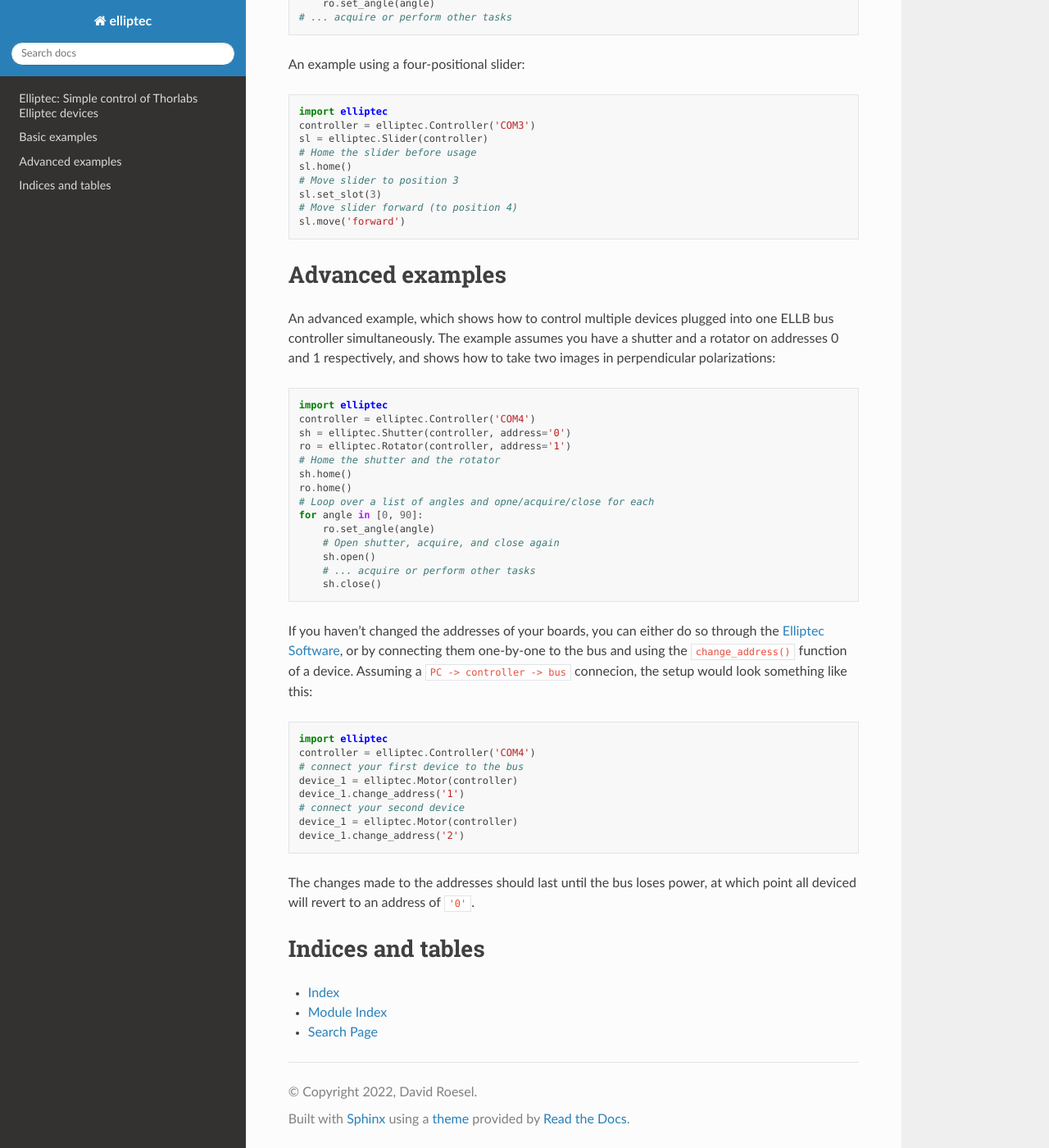
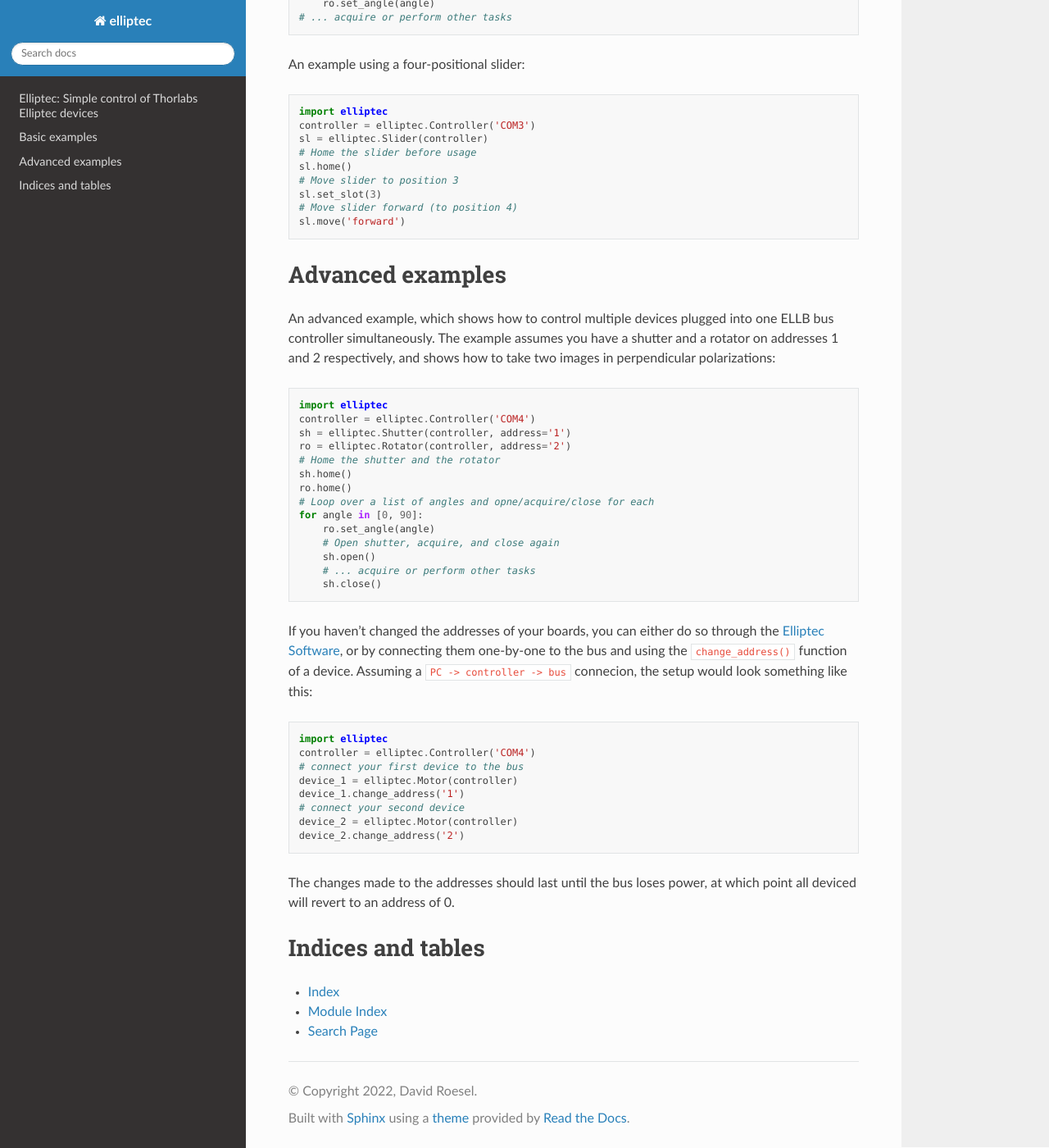
Before and after one commit to roesel/elliptec, a Sphinx documentation site: the page built from docs/source/index.rst, in a window 1280 px wide and 1400 px high, scrolled down 915 px. Shown: the whole window at 82% size. Built offline with Sphinx 7.4.7 and the Read the Docs theme 2.0.0, drawn with Linux system fonts in a browser that asks for light colours.

Commit message:
Docs update

```diff
--- a/docs/source/index.rst
+++ b/docs/source/index.rst
@@ -62,14 +62,14 @@ An example using a four-positional slider:
 Advanced examples
 =================
 
-An advanced example, which shows how to control multiple devices plugged into one ELLB bus controller simultaneously. The example assumes you have a shutter and a rotator on addresses 0 and 1 respectively, and shows how to take two images in perpendicular polarizations:
+An advanced example, which shows how to control multiple devices plugged into one ELLB bus controller simultaneously. The example assumes you have a shutter and a rotator on addresses 1 and 2 respectively, and shows how to take two images in perpendicular polarizations:
 
 .. code-block:: python
 
    import elliptec
    controller = elliptec.Controller('COM4')
-   sh = elliptec.Shutter(controller, address='0')
-   ro = elliptec.Rotator(controller, address='1')
+   sh = elliptec.Shutter(controller, address='1')
+   ro = elliptec.Rotator(controller, address='2')
    # Home the shutter and the rotator
    sh.home()
    ro.home()
@@ -91,11 +91,11 @@ If you haven't changed the addresses of your boards, you can either do so throug
    device_1 = elliptec.Motor(controller)
    device_1.change_address('1')
    # connect your second device
-   device_1 = elliptec.Motor(controller)
-   device_1.change_address('2')
+   device_2 = elliptec.Motor(controller)
+   device_2.change_address('2')
 
 
-The changes made to the addresses should last until the bus loses power, at which point all deviced will revert to an address of ``'0'``.
+The changes made to the addresses should last until the bus loses power, at which point all deviced will revert to an address of 0.
 
 .. toctree::
    :maxdepth: 2
```
Also changed, not shown: README.md (+3 -3 lines).
